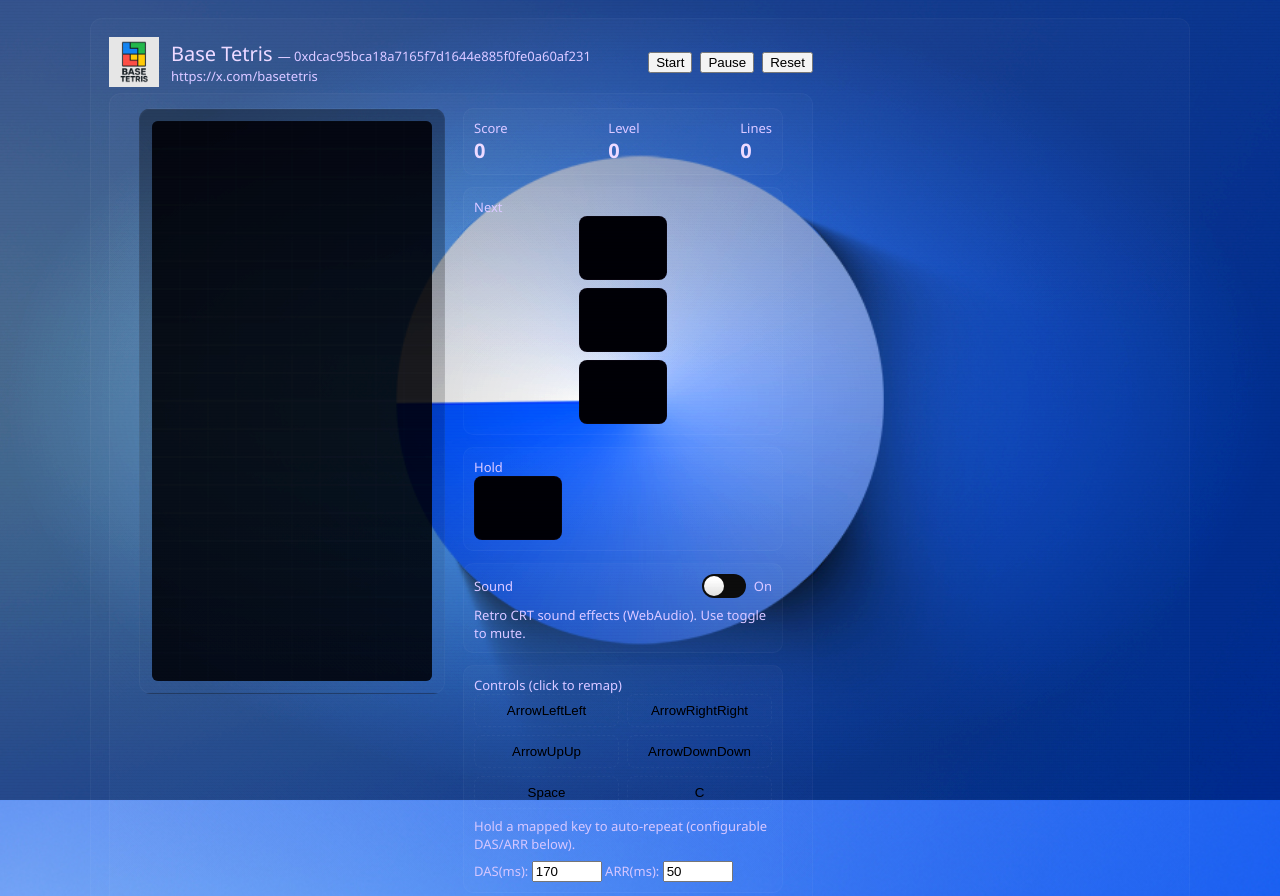
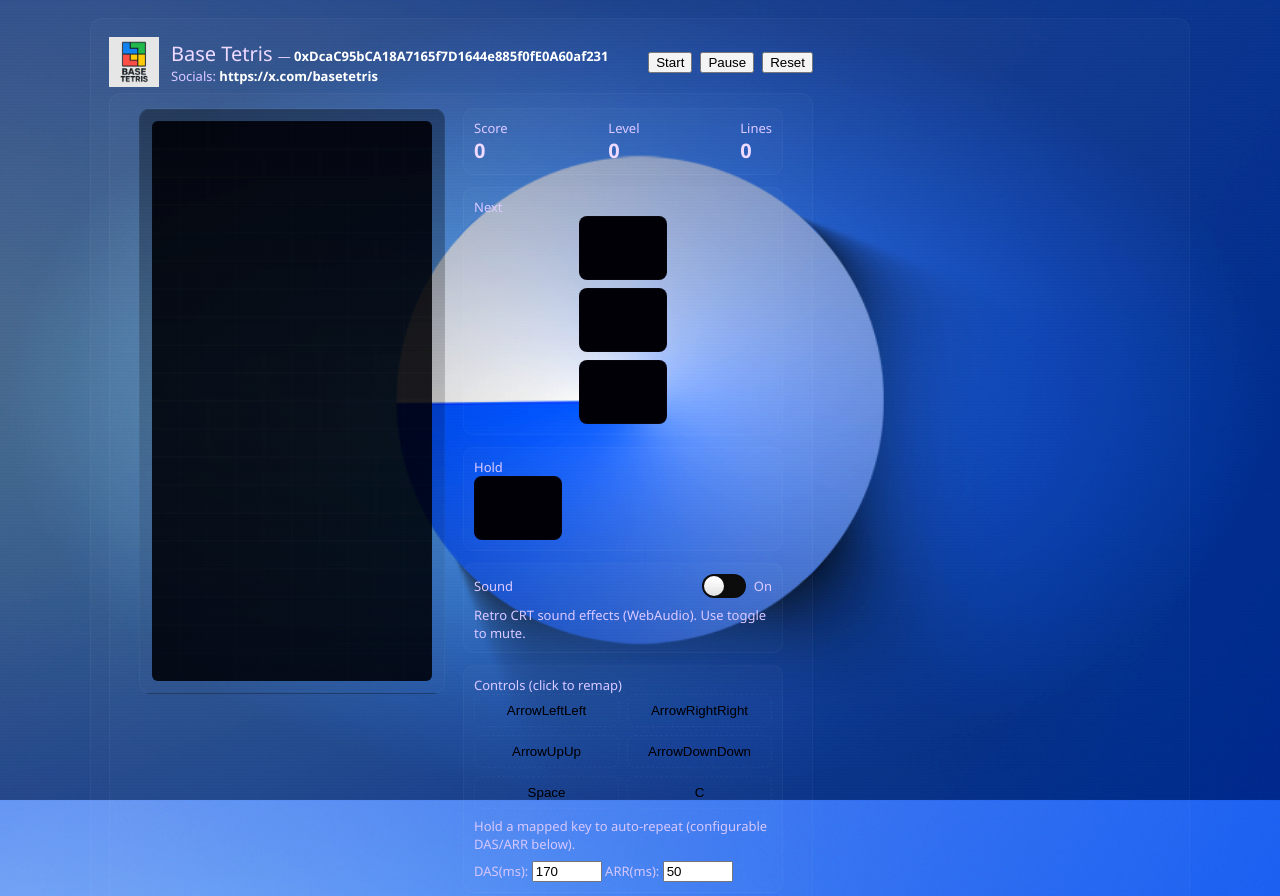
Before and after one commit to basetetris/basetetris, a plain HTML site: page index.html in a window 1280 px wide. Shown: the top 896 px of the page. Drawn offline with Linux system fonts and the light colour scheme.

Commit message:
Update index.html

```diff
--- a/index.html
+++ b/index.html
@@ -93,8 +93,8 @@ kbd{background:#14041a;padding:4px 6px;border-radius:6px;border:1px solid rgba(2
       <div class="brand">
         <img src="logo.png" width="50" class="logo-img">
         <div>
-          <div class="title">Base Tetris <span class="small">— 0xdcac95bca18a7165f7d1644e885f0fe0a60af231</span></div>
-          <div class="small">https://x.com/basetetris</div>
+          <div class="title">Base Tetris <span class="small"> — <a href="https://dexscreener.com/base/0x2f263d261143d31eb9c583da6091f81c7be318d7c00131b299ba77c164b27af2" target="_blank" rel="noopener noreferrer" style="color:#FFFFFF; text-decoration:none; font-weight:bold;">0xDcaC95bCA18A7165f7D1644e885f0fE0A60af231</a></span></div>
+          <div class="small">Socials: <a href="https://x.com/basetetris" target="_blank" rel="noopener noreferrer" style="color:#FFFFFF; text-decoration:none; font-weight:bold;">https://x.com/basetetris</div></a>
         </div>
       </div>
       <div style="display:flex;gap:8px;align-items:center">
```
